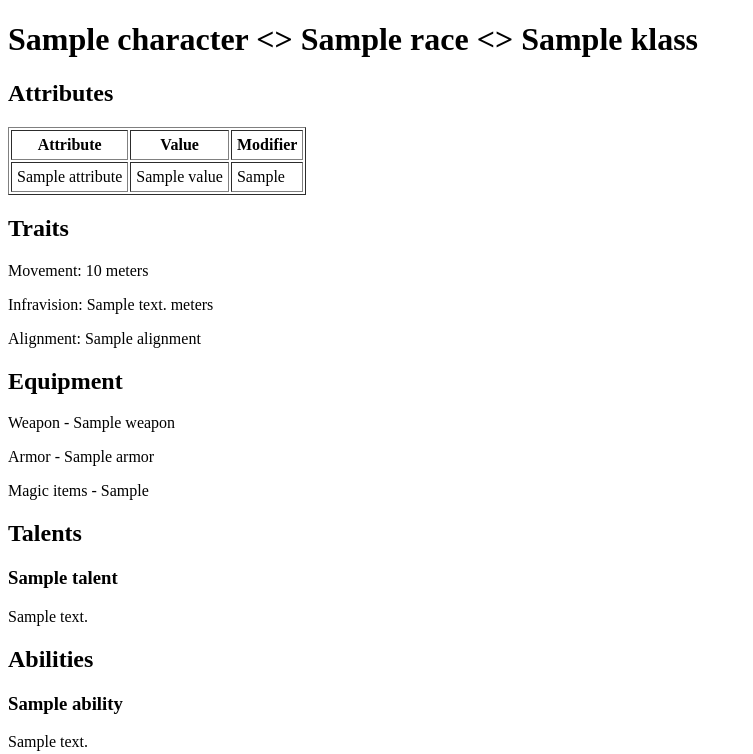
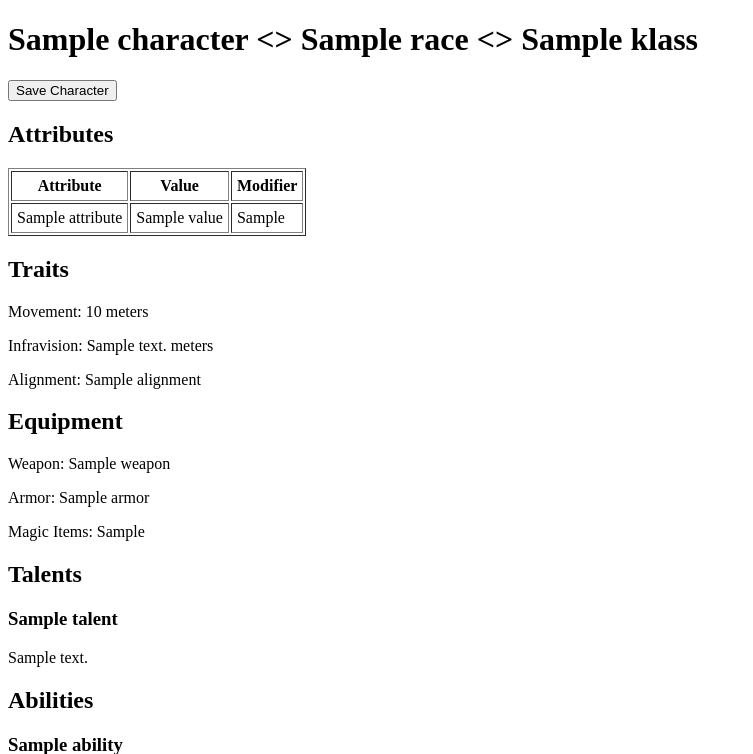
Before and after one commit to mhenriqueof/special-topics-in-software, a Flask app: template templates/character.html in a window 1280 px wide. Shown: the top 754 px of the page, without its empty margins (0-753 px from the left). Run offline with Flask 3, Linux system fonts and the light colour scheme; the template is opened without the code that fills it: most values are stand-ins (such as "Sample title", 1, 10 or a date in 2020).

Commit message:
feat: add save_character

```diff
--- a/templates/character.html
+++ b/templates/character.html
@@ -9,6 +9,10 @@
 
 <body>
     <h1>{{ character.name }} <> {{ character.race }} <> {{ character.klass }}</h1>
+
+    <form method="POST" action="{{ url_for('character_bp.save_character') }}">
+        <button type="submit">Save Character</button>
+    </form>
 
     <h2>Attributes</h2>
     <table border="1" cellpadding="5">
@@ -32,9 +36,9 @@
         <p>Alignment: {{ character.race.alignment }}</p>
 
     <h2>Equipment</h2>
-        <p>Weapon {% for weapon in character.klass.weapon %} - {{ weapon }}  {% endfor %}</p>
-        <p>Armor {% for armor in character.klass.armor %} - {{ armor }}  {% endfor %}</p>
-        <p>Magic items {% for magic_items in character.klass.magic_items %} - {{ magic_items }}  {% endfor %}</p>
+        <p>Weapon: {% for weapon in character.klass.weapon %} {{ weapon }}  {% endfor %}</p>
+        <p>Armor: {% for armor in character.klass.armor %} {{ armor }}  {% endfor %}</p>
+        <p>Magic Items: {% for magic_item in character.klass.magic_items %} {{ magic_item }}  {% endfor %}</p>
 
     <h2>Talents</h2>
     {% for name, desc in character.race.talents.items() %}
```
